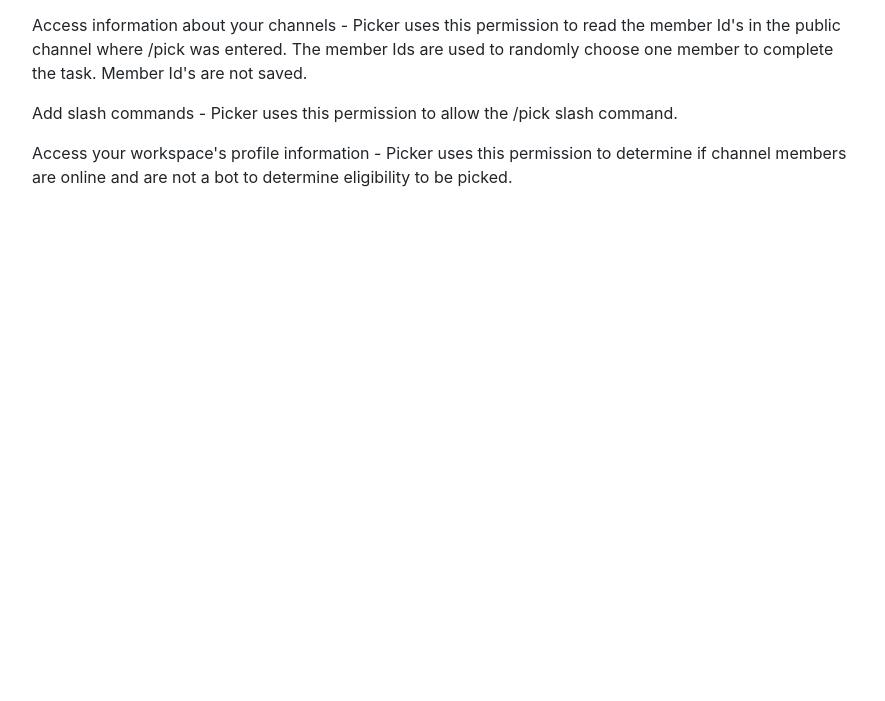
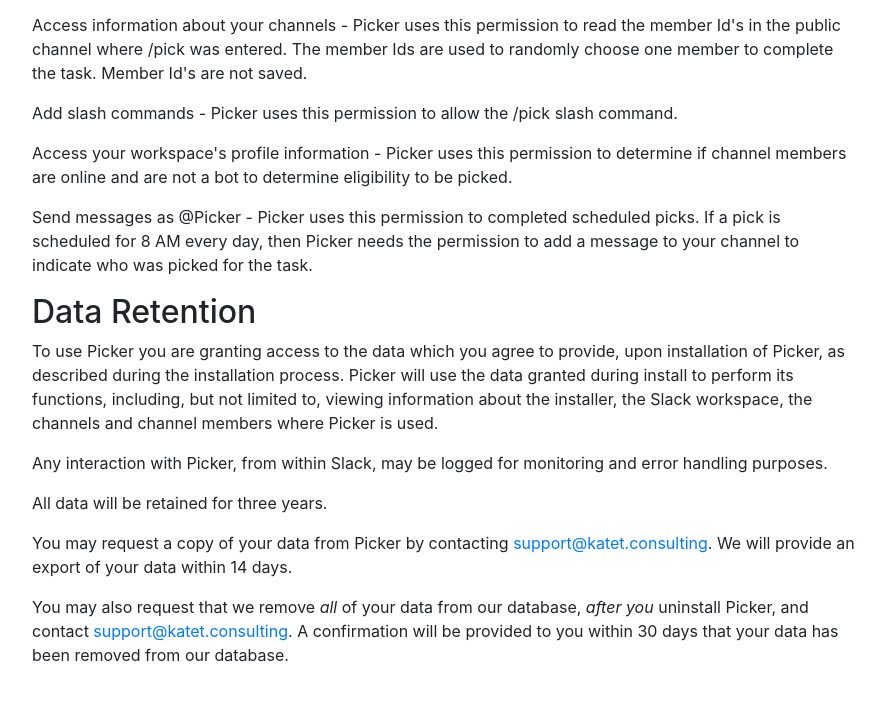
Before and after one commit to RolandKatet/PickerWebDev, a plain HTML site: page privacy.html in a window 1280 px wide. Shown: the part 411-1112 px from the top of the page, without its empty margins (243-1128 px from the left). Before the commit the page ends 800 px from the top, so only its background shows below. Drawn offline with Linux system fonts and the light colour scheme.

Commit message:
Update privacy

```diff
--- a/privacy.html
+++ b/privacy.html
@@ -45,7 +45,7 @@
                             <div class="col-md-9">
                                 <h1><a name="privacy"></a>Privacy Policies</h1>
 
-                                <p class="small">Effective Date Aug 3, 2019</p>
+                                <p class="small">Effective Date February 17, 2022</p>
 
                                 <h2>What We Collect</h2>
                                 <p>
@@ -71,6 +71,29 @@
                                 <p>
                                     Access your workspace's profile information - Picker uses this permission to determine if channel members
                                     are online and are not a bot to determine eligibility to be picked.
+                                </p>
+                                <p>
+                                    Send messages as @Picker - Picker uses this permission to completed scheduled picks. If a pick is scheduled for 8 AM every day, then Picker needs the permission to add a message to your channel to indicate
+                                    who was picked for the task.
+                                </p>
+
+                                <h2>Data Retention</h2>
+                                <p>
+                                    To use Picker you are granting access to the data which you agree to provide, upon installation of Picker, as described during the installation process.
+                                    Picker will use the data granted during install to perform its functions, including, but not limited to, viewing information about the installer, the Slack workspace, the channels and channel members where Picker is used.
+                                </p>
+                                <p>
+                                    Any interaction with Picker, from within Slack, may be logged for monitoring and error handling purposes.
+                                </p>
+                                <p>
+                                    All data will be retained for three years.
+                                </p>
+                                <p>
+                                    You may request a copy of your data from Picker by contacting <a href="mailto:support@katet.consulting">support@katet.consulting</a>. We will provide an export of your data within 14 days.
+                                </p>
+                                <p>
+                                    You may also request that we remove <em>all</em> of your data from our database, <em>after you</em> uninstall Picker, and contact <a href="mailto:support@katet.consulting">support@katet.consulting</a>.
+                                    A confirmation will be provided to you within 30 days that your data has been removed from our database.
                                 </p>
                             </div>
                         </div>
```
Also changed, not shown: termsofuse.html (+5 -2 lines).
